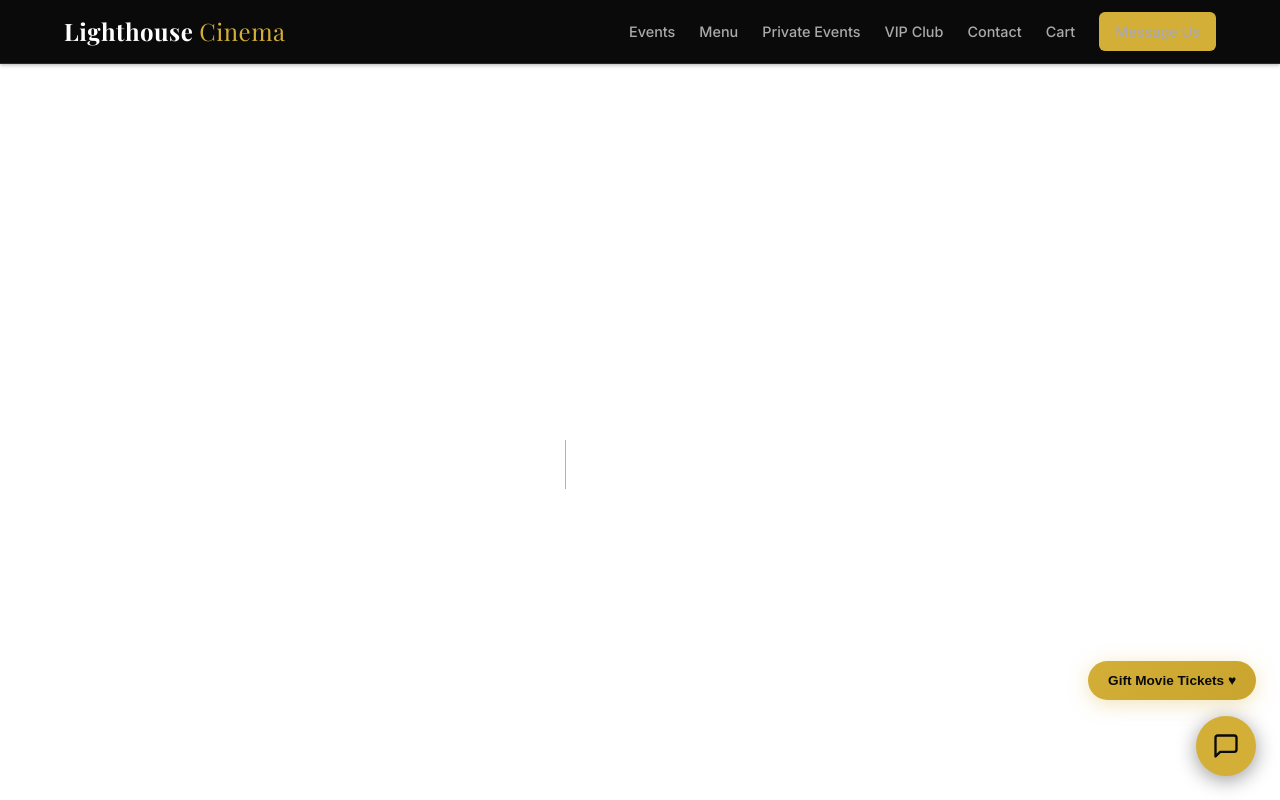
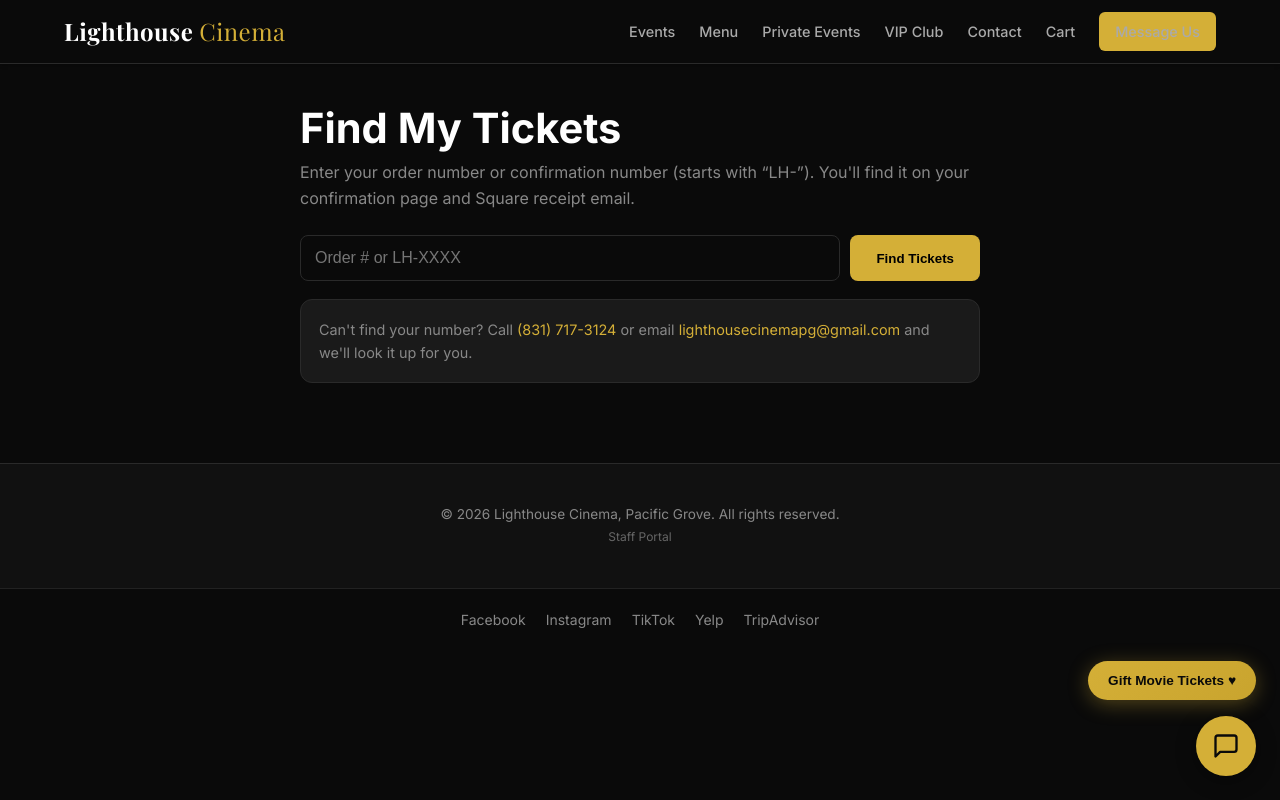
Before and after one commit to lighthousecinemapg-cyber/lighthouse-cinema, a Next.js app: page /my-tickets in a window 1280 px wide. Before the commit this address had no page. Shown: the top 800 px of the page. Built offline with nearby package versions, Linux system fonts and the light colour scheme.

Commit message:
Add My Tickets retrieval page

```diff
--- /dev/null
+++ b/app/my-tickets/page.js
@@ -0,0 +1,117 @@
+'use client';
+// app/my-tickets/page.js -> lighthousepgcinema.com/my-tickets
+// Retrieve a ticket by Square order number or confirmation number.
+
+import { Suspense, useEffect, useState } from 'react';
+import { useSearchParams } from 'next/navigation';
+import { movies } from '../showtime-config';
+import TicketCard from '../ticket-shared/TicketCard';
+
+const gold = '#d4af37';
+const darkCard = '#1a1a1a';
+const darkBorder = '#2a2a2a';
+const textLight = '#e0e0e0';
+const textMuted = '#888888';
+
+function MyTicketsInner() {
+  const sp = useSearchParams();
+  const [input, setInput] = useState('');
+  const [order, setOrder] = useState(null);
+  const [error, setError] = useState('');
+  const [loading, setLoading] = useState(false);
+
+  async function lookup(value) {
+    const v = (value || '').trim();
+    if (!v) { setError('Enter your order or confirmation number.'); return; }
+    setLoading(true); setError(''); setOrder(null);
+    const qs = v.toUpperCase().startsWith('LH-') ? 'ref=' + encodeURIComponent(v) : 'id=' + encodeURIComponent(v);
+    try {
+      let res = await fetch('/api/order?' + qs);
+      // If an id lookup fails, retry as a reference (and vice-versa).
+      if (!res.ok) {
+        const alt = qs.startsWith('ref=') ? 'id=' + encodeURIComponent(v) : 'ref=' + encodeURIComponent(v);
+        const res2 = await fetch('/api/order?' + alt);
+        if (res2.ok) res = res2;
+      }
+      const data = await res.json();
+      if (res.ok && data.order) {
+        setOrder(data.order);
+      } else if (data.needsScope) {
+        setError('Ticket lookup is being finalized. Please call (831) 717-3124 and we will pull up your order.');
+      } else {
+        setError("We couldn't find that order. Double-check the number, or call us at (831) 717-3124.");
+      }
+    } catch (e) {
+      setError('Something went wrong. Please try again or call (831) 717-3124.');
+    }
+    setLoading(false);
+  }
+
+  // Auto-load when arriving from a QR code / confirmation link.
+  useEffect(() => {
+    const pre = sp.get('order') || sp.get('ref');
+    if (pre) { setInput(pre); lookup(pre); }
+    // eslint-disable-next-line
+  }, []);
+
+  const found = order ? movies.find((m) => m.title === order.movie) : null;
+
+  return (
+    <div style={{ maxWidth: 720, margin: '0 auto', padding: '40px 20px 80px', color: textLight }}>
+      <h1 style={{ color: '#fff', fontSize: 'clamp(1.8rem,5vw,2.6rem)', fontWeight: 900, margin: '0 0 6px' }}>Find My Tickets</h1>
+      <p style={{ color: textMuted, margin: '0 0 24px' }}>Enter your order number or confirmation number (starts with “LH-”). You'll find it on your confirmation page and Square receipt email.</p>
+
+      <form onSubmit={function (e) { e.preventDefault(); lookup(input); }} style={{ display: 'flex', gap: 10, flexWrap: 'wrap', marginBottom: 8 }}>
+        <input
+          value={input}
+          onChange={function (e) { setInput(e.target.value); }}
+          placeholder="Order # or LH-XXXX"
+          aria-label="Order or confirmation number"
+          style={{ flex: 1, minWidth: 220, background: '#0a0a0a', border: '1px solid ' + darkBorder, color: '#fff', padding: '13px 14px', borderRadius: 8, fontSize: '1rem' }}
+        />
+        <button type="submit" disabled={loading} style={{ background: gold, color: '#000', border: 'none', padding: '13px 26px', borderRadius: 8, fontWeight: 800, cursor: loading ? 'default' : 'pointer' }}>
+          {loading ? 'Looking…' : 'Find Tickets'}
+        </button>
+      </form>
+
+      {error && (
+        <div style={{ background: 'rgba(229,57,53,0.1)', border: '1px solid rgba(229,57,53,0.4)', color: '#ffb4b0', borderRadius: 8, padding: '12px 14px', marginBottom: 20, fontSize: '0.9rem' }}>{error}</div>
+      )}
+
+      {order && (
+        <div style={{ marginTop: 22 }}>
+          <TicketCard
+            movie={order.movie}
+            poster={found ? found.poster : null}
+            rating={found ? found.rating : null}
+            runtime={found ? found.runtime : null}
+            date={order.date}
+            time={order.time}
+            qty={order.quantity}
+            amountCents={order.totalCents}
+            ticketType={'Ticket'}
+            confRef={order.confRef}
+            orderId={order.id}
+            status={order.state}
+          />
+        </div>
+      )}
+
+      {!order && !error && (
+        <div style={{ background: darkCard, border: '1px solid ' + darkBorder, borderRadius: 12, padding: 18, marginTop: 18 }}>
+          <p style={{ color: textMuted, margin: 0, fontSize: '0.9rem' }}>
+            Can't find your number? Call <a href="tel:+18317173124" style={{ color: gold }}>(831) 717-3124</a> or email <a href="mailto:lighthousecinemapg@gmail.com" style={{ color: gold }}>lighthousecinemapg@gmail.com</a> and we'll look it up for you.
+          </p>
+        </div>
+      )}
+    </div>
+  );
+}
+
+export default function MyTicketsPage() {
+  return (
+    <Suspense fallback={<div style={{ padding: 60, textAlign: 'center', color: '#888' }}>Loading…</div>}>
+      <MyTicketsInner />
+    </Suspense>
+  );
+}
```
